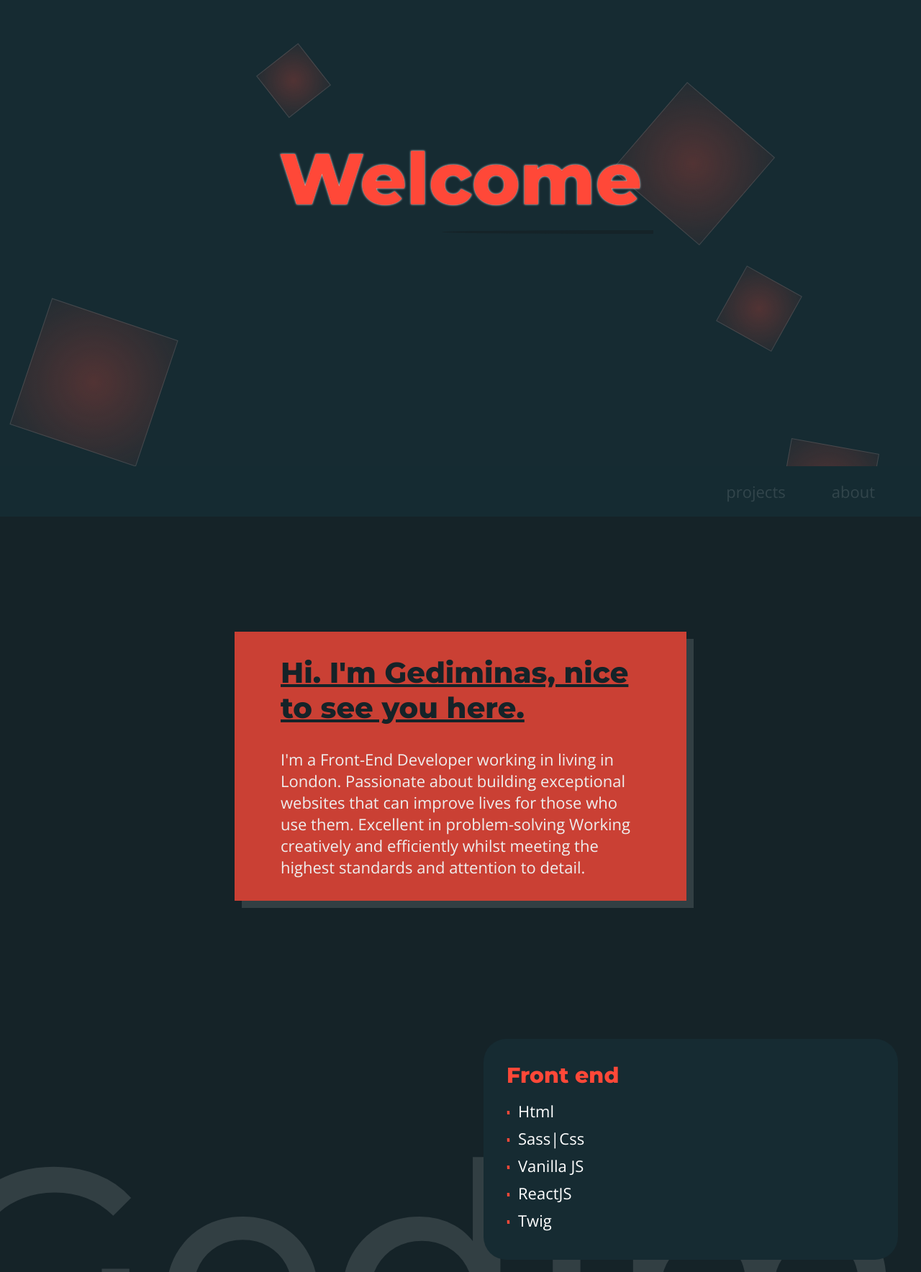
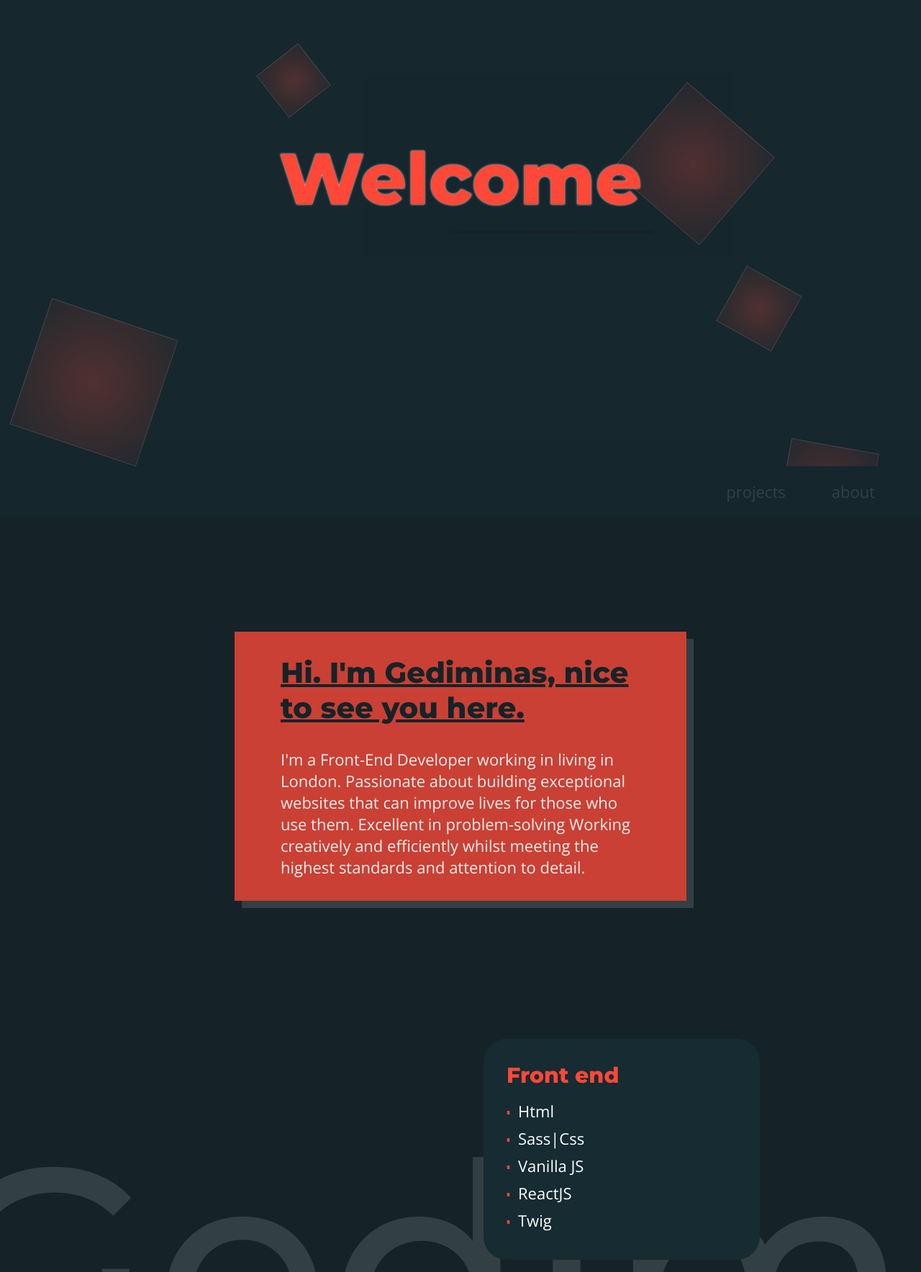
Before and after one commit to aktoriukas/portfolio_v3, a React (Create React App) app: page / in a window 1280 px wide. Shown: the part 152-1920 px from the top of the page at 72% size. Built offline with nearby package versions, Linux system fonts and the light colour scheme.

Commit message:
front efect

```diff
--- a/src/css/index.css
+++ b/src/css/index.css
@@ -194,6 +194,7 @@
   --red-orange-clear: #ff493841;
   --dark-teal: #162b32;
   --dark-teal-clear: rgba(22, 43, 50, 0.98);
+  --dark-teal-x-clear: rgba(22, 43, 50, 0.5);
   --x-dark-teal: #152328;
   --white: #ffffff;
   --off-white: #eeeeee;
@@ -233,6 +234,9 @@ body,
 body {
   overflow-x: hidden; }
 
+html {
+  background-color: var(--x-dark-teal); }
+
 ul,
 ol,
 li,
@@ -261,9 +265,6 @@ h5 {
   margin: 0;
   padding: 0; }
 
-.App {
-  background-color: var(--dark-teal); }
-
 .name-background {
   position: absolute;
   font-size: var(--font-xxxx-large);
@@ -284,7 +285,7 @@ h5 {
   width: 40px; }
 
 ::-webkit-scrollbar-track {
-  background-color: #162b32; }
+  background: linear-gradient(90deg, #16272d 0%, var(--dark-teal-clear) 48%, var(--dark-teal-clear) 52%, #16272d 100%); }
 
 ::-webkit-scrollbar-thumb {
   border-radius: 30px;
@@ -297,7 +298,7 @@ body #welcome-screen {
   margin: 0;
   padding: 0;
   display: flex;
-  background: var(--dark-teal); }
+  background: var(--dark-teal-x-clear); }
   body #welcome-screen .about {
     margin: auto; }
     body #welcome-screen .about #header-container {
@@ -351,14 +352,14 @@ body #welcome-screen {
     z-index: 0; }
     body #welcome-screen #background .cube {
       background: radial-gradient(circle, var(--red-orange-clear) 0%, rgba(255, 255, 255, 0) 130%);
+      backdrop-filter: blur(5px);
       position: absolute;
       bottom: -30%;
       animation: cubeUp 20s infinite;
       transition: 3s ease;
       border: 1px solid var(--color-cube); }
       body #welcome-screen #background .cube:hover {
-        background-color: var(--red-orange-pale);
-        animation-delay: 2s; }
+        opacity: 0.5; }
       body #welcome-screen #background .cube .cube-inside {
         width: 10px;
         height: 10px;
@@ -368,7 +369,8 @@ body #header {
   z-index: 999;
   top: 0;
   width: 100%;
-  background: var(--dark-teal-clear);
+  background: var(--dark-teal-x-clear);
+  backdrop-filter: blur(10px);
   height: 70px; }
   body #header .menu {
     display: flex;
@@ -436,20 +438,17 @@ body #body #about {
       body #body #about .container .stats .spec {
         flex: 0 0 50%; }
         body #body #about .container .stats .spec .skills {
-          display: grid;
-          grid-template-columns: repeat(auto-fit, minmax(400px, 1fr));
+          display: flex;
+          flex-direction: column;
           position: relative;
           z-index: 2; }
         body #body #about .container .stats .spec .skill {
-          flex: 0 0 40%;
           background-color: var(--dark-teal);
           color: var(--white);
           margin: 2rem;
           padding: 2rem;
-          border-radius: 2rem; }
-          @media (max-width: 400px) {
-            body #body #about .container .stats .spec .skill {
-              margin: 2rem auto; } }
+          border-radius: 2rem;
+          max-width: 20rem; }
           body #body #about .container .stats .spec .skill h3 {
             color: var(--red-orange);
             margin-bottom: 1rem;
@@ -474,7 +473,7 @@ body #body #projects {
   --card-left: -1000px;
   --card-right: 1000px;
   --grid-max: 400px;
-  background-color: var(--dark-teal);
+  background: var(--dark-teal-x-clear);
   padding: 5rem 1rem; }
   body #body #projects .projects-list {
     display: grid;
@@ -573,7 +572,7 @@ body #body #footer {
   height: 25rem;
   background-color: var(--x-dark-teal); }
   body #body #footer .triangle {
-    background-color: var(--dark-teal);
+    background: var(--dark-teal-x-clear);
     width: 100%;
     height: 10rem;
     clip-path: polygon(50% 100%, 0 0, 100% 0); }
--- a/src/css/index.scss
+++ b/src/css/index.scss
@@ -9,6 +9,7 @@
   --red-orange-clear: #ff493841;
   --dark-teal: #162b32;
   --dark-teal-clear: rgba(22, 43, 50, 0.98);
+  --dark-teal-x-clear: rgba(22, 43, 50, 0.5);
   --x-dark-teal: #152328;
   --white: #ffffff;
   --off-white: #eeeeee;
@@ -71,6 +72,9 @@ body,
 body {
   overflow-x: hidden;
 }
+html {
+  background-color: var(--x-dark-teal);
+}
 ul,
 ol,
 li,
@@ -100,9 +104,6 @@ h5 {
   margin: 0;
   padding: 0;
 }
-.App {
-  background-color: var(--dark-teal);
-}
 .name-background {
   position: absolute;
   font-size: var(--font-xxxx-large);
@@ -123,7 +124,7 @@ h5 {
   width: 40px;
 }
 ::-webkit-scrollbar-track {
-  background-color: #162b32;
+  background: linear-gradient(90deg, rgba(22,39,45,1) 0%,var(--dark-teal-clear) 48%, var(--dark-teal-clear) 52%, rgba(22,39,45,1) 100%);
 }
 
 ::-webkit-scrollbar-thumb {
@@ -146,7 +147,7 @@ body {
     margin: 0;
     padding: 0;
     display: flex;
-    background: var(--dark-teal);
+    background: var(--dark-teal-x-clear);
     .about {
       margin: auto;
       #header-container {
@@ -212,14 +213,14 @@ body {
           var(--red-orange-clear) 0%,
           rgba(255, 255, 255, 0) 130%
         );
+        backdrop-filter: blur(5px);
         position: absolute;
         bottom: -30%;
         animation: cubeUp 20s infinite;
         transition: 3s ease;
         border: 1px solid var(--color-cube);
         &:hover {
-          background-color: var(--red-orange-pale);
-          animation-delay: 2s;
+          opacity: 0.5;
         }
         .cube-inside {
           width: 10px;
@@ -234,7 +235,8 @@ body {
     z-index: 999;
     top: 0;
     width: 100%;
-    background: var(--dark-teal-clear);
+    background: var(--dark-teal-x-clear);
+    backdrop-filter: blur(10px);
     height: 70px;
     .menu {
       display: flex;
@@ -247,7 +249,6 @@ body {
         padding: 0 2rem;
         &:hover {
           background-color: var(--red-orange);
-
           a {
             color: var(--dark-teal);
           }
@@ -315,21 +316,18 @@ body {
           .spec {
             flex: 0 0 50%;
             .skills {
-              display: grid;
-              grid-template-columns: repeat(auto-fit, minmax(400px, 1fr));
+              display: flex;
+              flex-direction: column;
               position: relative;
               z-index: 2;
             }
             .skill {
-              flex: 0 0 40%;
               background-color: var(--dark-teal);
               color: var(--white);
               margin: 2rem;
               padding: 2rem;
               border-radius: 2rem;
-              @media (max-width: 400px) {
-                margin: 2rem auto;
-              }
+              max-width: 20rem;
               h3 {
                 color: var(--red-orange);
                 margin-bottom: 1rem;
@@ -362,7 +360,7 @@ body {
       --card-left: -1000px;
       --card-right: 1000px;
       --grid-max: 400px;
-      background-color: var(--dark-teal);
+      background: var(--dark-teal-x-clear);
       padding: 5rem 1rem;
       .projects-list {
         display: grid;
@@ -481,7 +479,7 @@ body {
       height: 25rem;
       background-color: var(--x-dark-teal);
       .triangle {
-        background-color: var(--dark-teal);
+        background: var(--dark-teal-x-clear);
         width: 100%;
         height: 10rem;
         clip-path: polygon(50% 100%, 0 0, 100% 0);
```
Also changed, not shown: 1 other file (tests, documents, lock files or other folders).
